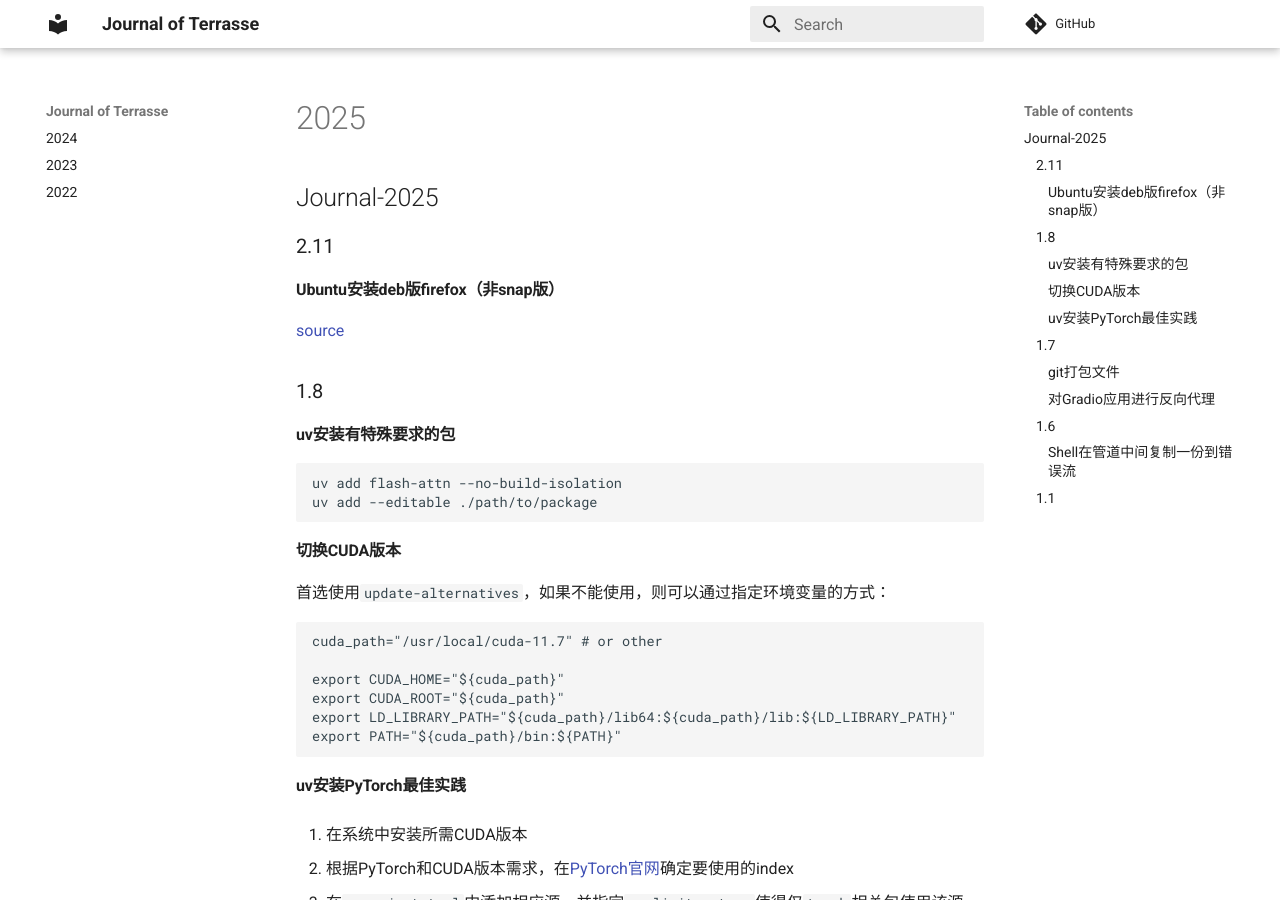
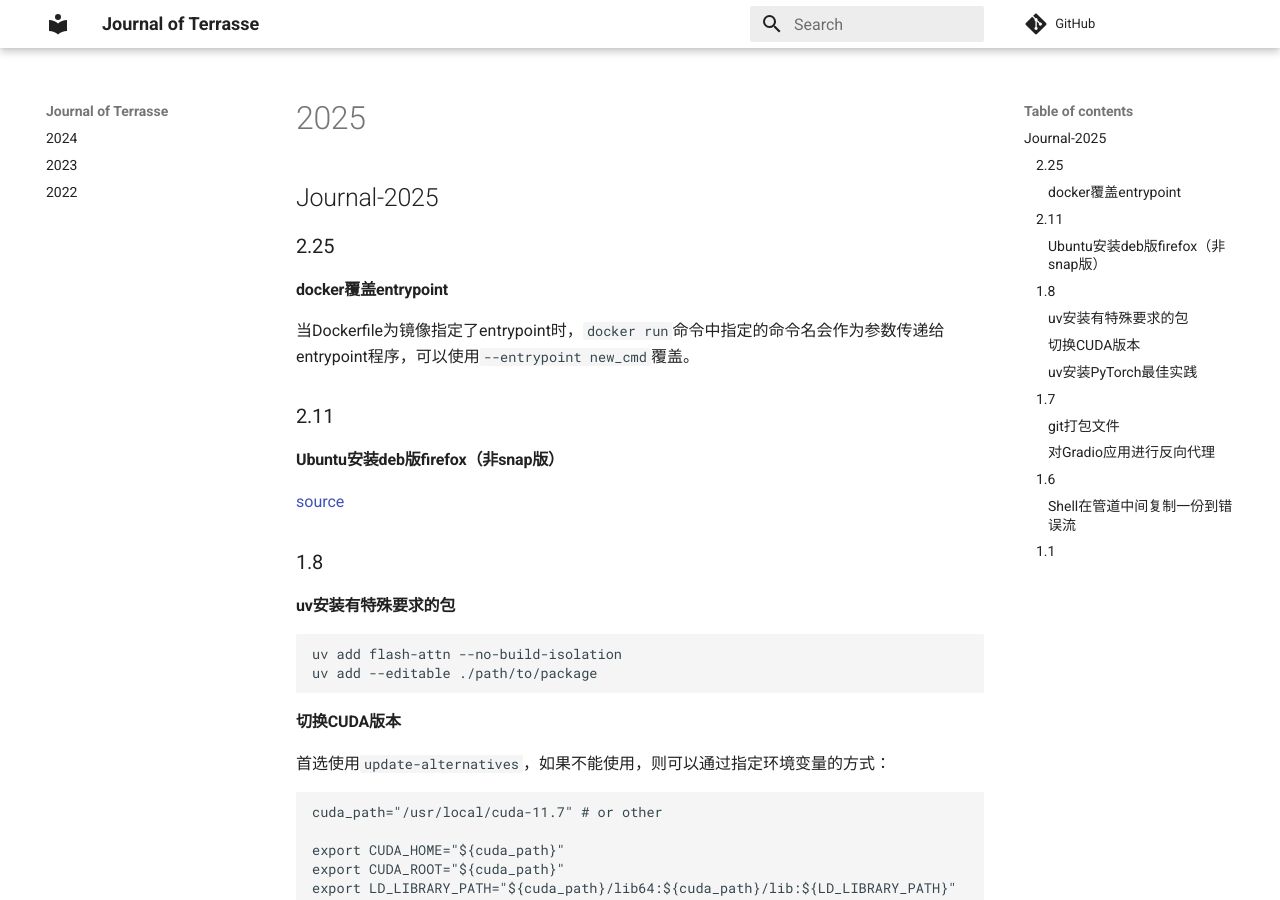
Before and after one commit to Jerry-Terrasse/journal, an MkDocs documentation site: the page built from docs/2025.md, in a window 1280 px wide and 900 px high. Built offline with MkDocs 1.6.1 and Material for MkDocs 9.7.7, drawn with Linux system fonts in a browser that asks for light colours; comment, search, counter and statistics services are not loaded.

Commit message:
update (Tue Feb 25 03:10:47 PM CST 2025)

```diff
--- a/docs/2025.md
+++ b/docs/2025.md
@@ -1,4 +1,10 @@
 ## Journal-2025
+
+### 2.25
+
+#### docker覆盖entrypoint
+
+当Dockerfile为镜像指定了entrypoint时，`docker run`命令中指定的命令名会作为参数传递给entrypoint程序，可以使用`--entrypoint new_cmd`覆盖。
 
 ### 2.11
 
```
